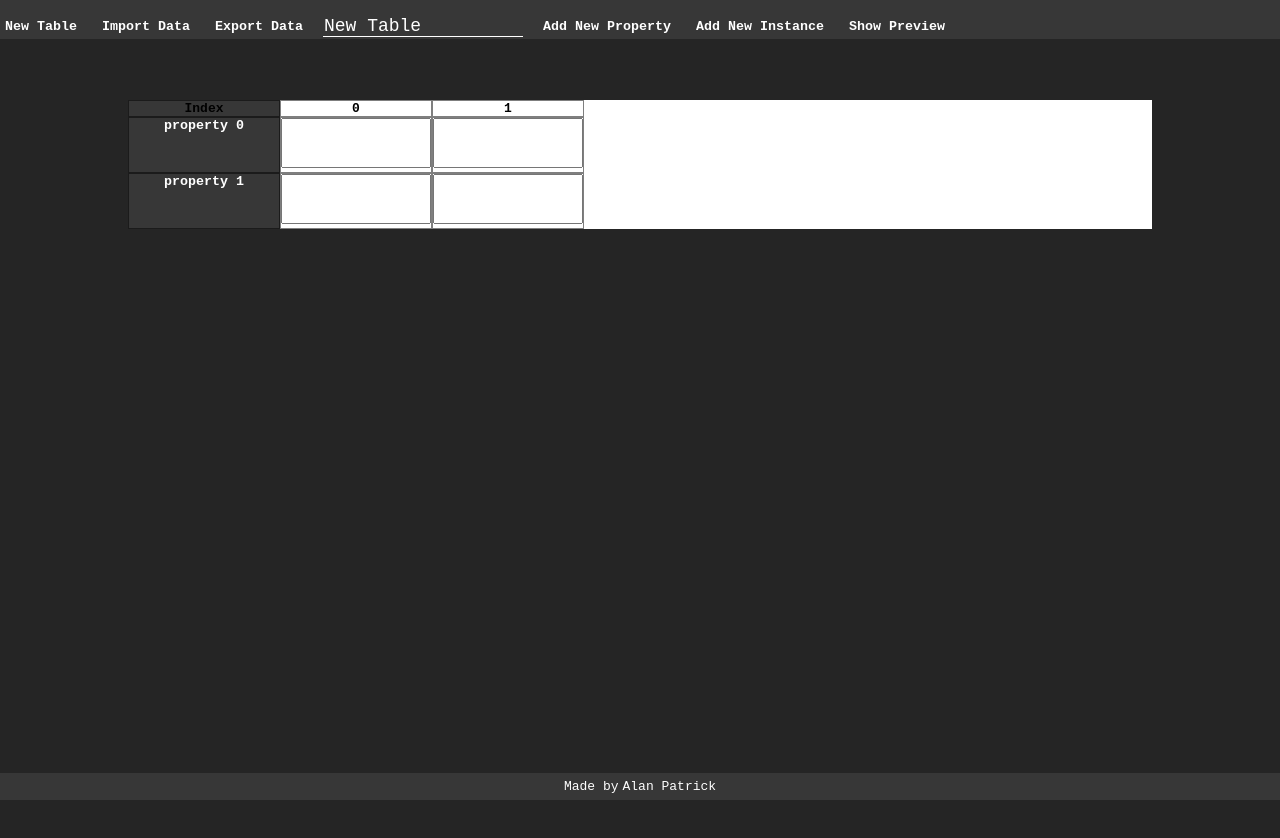
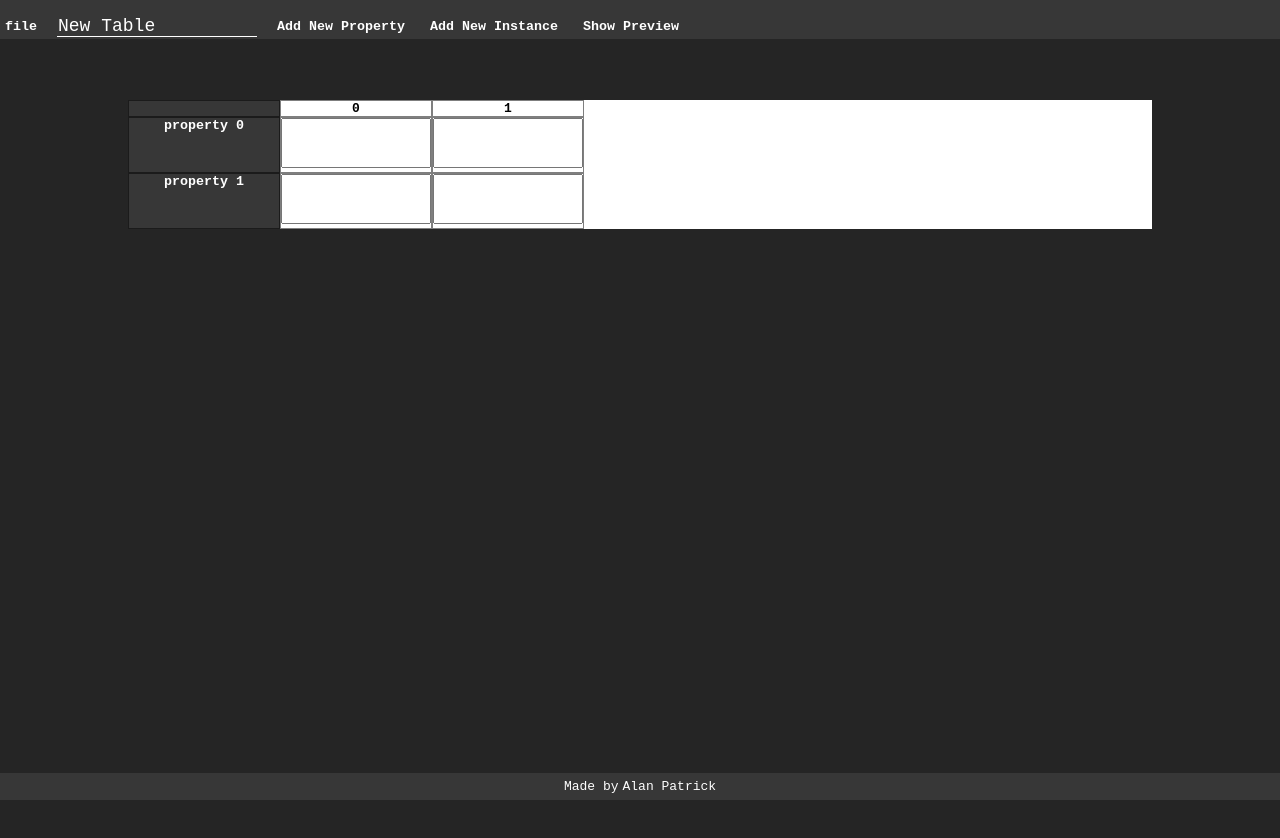
Before and after one commit to al-ptk/nosql-table, a React (Create React App) app: page / in a window 1280 px wide. Shown: the top 838 px of the page. Built offline with nearby package versions, Linux system fonts and the light colour scheme.

Commit message:
docs: Add todos

```diff
--- a/src/ActionBar/ActionBar.js
+++ b/src/ActionBar/ActionBar.js
@@ -7,6 +7,7 @@ import {
   addProperty,
 } from '../app/slices/tableSlice';
 import { StyledActionBar } from './ActioBar.styled';
+import ActionBarButton from './ActionBarDropDown';
 import { ExportDataButton } from './ExportDataButton';
 import { ImportDataButton } from './ImportDataButton';
 
@@ -27,17 +28,24 @@ export function ActionBar() {
 
   return (
     <StyledActionBar>
-      <button onClick={() => dispatch(newTable())}>New Table</button>
-      <ImportDataButton />
-      <ExportDataButton />
+      <ActionBarButton name={'file'}>
+        <button onClick={() => dispatch(newTable())}>New Table</button>
+
+        <ImportDataButton />
+        <ExportDataButton />
+      </ActionBarButton>
       <input
         type={'text'}
         value={title}
         onInput={(e) => dispatch(updateTitle({ newTitle: e.target.value }))}
         className="title"
       />
-      <button onClick={() => dispatch(addProperty({}))}>Add New Property</button>
-      <button onClick={() => dispatch(addInstance({}))}>Add New Instance</button>
+      <button onClick={() => dispatch(addProperty({}))}>
+        Add New Property
+      </button>
+      <button onClick={() => dispatch(addInstance({}))}>
+        Add New Instance
+      </button>
       <button onClick={togglePreview}>Show Preview</button>
     </StyledActionBar>
   );
--- /dev/null
+++ b/src/ActionBar/ActionBarDropDown.js
@@ -0,0 +1,28 @@
+import { useRef, useState } from 'react';
+import DropDownMenu from '../DropDownMenu';
+
+export default function ActionBarButton({ name, children }) {
+  const [contextMenu, setContextMenu] = useState(null);
+  const menuRef = useRef(null);
+
+  return (
+    <div>
+      <button
+        onClick={(e) =>
+          setContextMenu(
+            <ActionBarDropDown menuRef={menuRef}>{children}</ActionBarDropDown>
+          )
+        }
+      >
+        {name}
+      </button>
+      {contextMenu}
+    </div>
+  );
+}
+
+function ActionBarDropDown({ xPos, yPos, menuRef, children }) {
+  return (
+    <DropDownMenu {...{ xPos, yPos, menuRef }}>{children}</DropDownMenu>
+  );
+}
--- a/src/ActionBar/ImportDataButton.js
+++ b/src/ActionBar/ImportDataButton.js
@@ -2,9 +2,10 @@ import React, { useRef } from 'react';
 import { useDispatch } from 'react-redux';
 import { importTable } from '../app/slices/tableSlice';
 
-export function ImportDataButton() {
+export function ImportDataButton(props) {
+  console.log(props.menuRef);
   const dispatch = useDispatch();
-  const fileInput = useRef();
+  const fileInput = useRef(null);
 
   const selectFile = () => {
     fileInput.current.click();
@@ -15,6 +16,7 @@ export function ImportDataButton() {
     reader.readAsText(fileInput.current.files[0]);
     reader.onload = function () {
       const newTable = JSON.parse(reader.result);
+      console.log(newTable);
       dispatch(importTable({ newTable }));
     };
   };
@@ -22,12 +24,11 @@ export function ImportDataButton() {
   return (
     <span>
       <input
-        id="fileInput"
         type="file"
         accept="application/json"
         style={{ display: 'none' }}
         ref={fileInput}
-        onChange={() => {
+        onChange={(e) => {
           importFile();
         }}
       />
--- a/src/DropDownMenu.js
+++ b/src/DropDownMenu.js
@@ -1,25 +1,15 @@
 import React from 'react';
 import styled from 'styled-components';
 
-export default function DropDownMenu({ children, xPos, yPos, blurHandler }) {
-  const self = React.useRef(null);
-
+export default function DropDownMenu({ children, xPos, yPos, menuRef }) {
   React.useEffect(() => {
-    self.current.focus();
-  }, [self]);
+    menuRef.current.focus();
+  }, [menuRef]);
 
   return (
     <StyledMenu
       tabIndex={0}
-      onBlur={(e) => {
-        // When buttons are clicked withing the menu
-        // the blur gets captured first and cuts off the button's click.
-        // Pushing the handler to the event cue
-        // solves the events' ording issue.
-        // 'Tis a hack, but alas!
-        setTimeout(() => blurHandler(), 50);
-      }}
-      ref={self}
+      ref={menuRef}
       xPos={!isNaN(xPos) ? `${xPos}px` : 'inherit'}
       yPos={!isNaN(yPos) ? `${yPos}px` : 'inherit'}
     >
--- a/src/JsonTable/HeadingCell.js
+++ b/src/JsonTable/HeadingCell.js
@@ -14,9 +14,10 @@ import {
 
 export const HeadingCell = ({ propertyIndex }) => {
   propertyIndex = parseInt(propertyIndex);
-  const [contextMenu, setContextMenu] = useState(null);
   const dispatch = useDispatch();
   const schema = useSelector((state) => state.table.schema);
+
+  const [contextMenu, setContextMenu] = useState(null);
 
   const handleInput = (e) => {
     e.preventDefault();
--- a/src/JsonTable/JsonTable.js
+++ b/src/JsonTable/JsonTable.js
@@ -21,7 +21,7 @@ function TableHead() {
     <StyledTHead>
       {/* For vertical rows, make tr be flex column */}
       <tr>
-        <th scope="col">Index</th>
+        <th scope="col">&nbsp;</th>
         {schema.map((property, propertyIndex) => (
           <HeadingCell
             key={`prop-${propertyIndex}`}
--- a/src/app/slices/tableSlice.js
+++ b/src/app/slices/tableSlice.js
@@ -160,6 +160,7 @@ const tableSlice = createSlice({
     },
     importTable: (state, action) => {
       const { newTable } = action.payload;
+      console.log(newTable);
       state.instances = newTable.instances;
       state.schema = newTable.schema;
       state.title = newTable.title;
```
Also changed, not shown: 1 other file (tests, documents, lock files or other folders).
